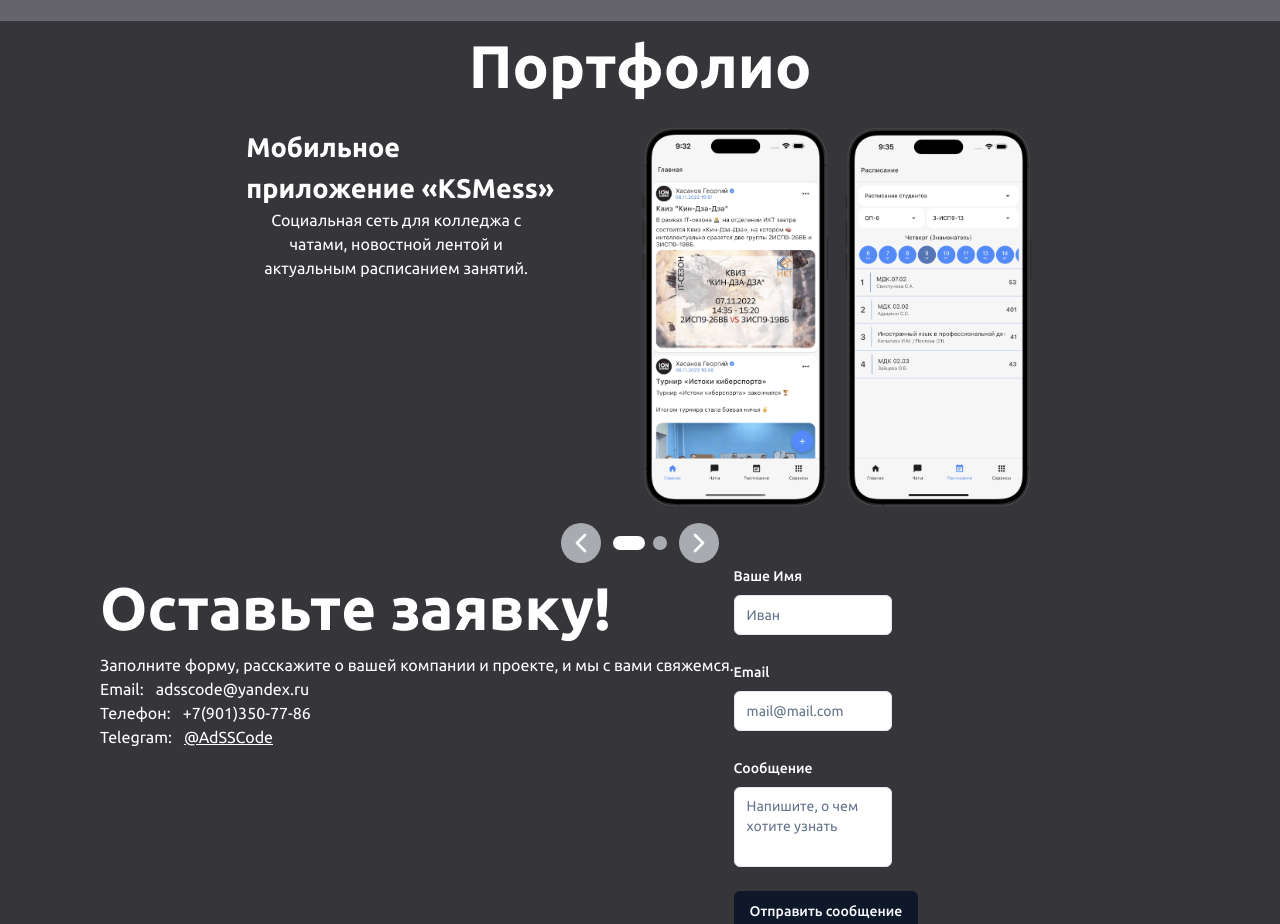
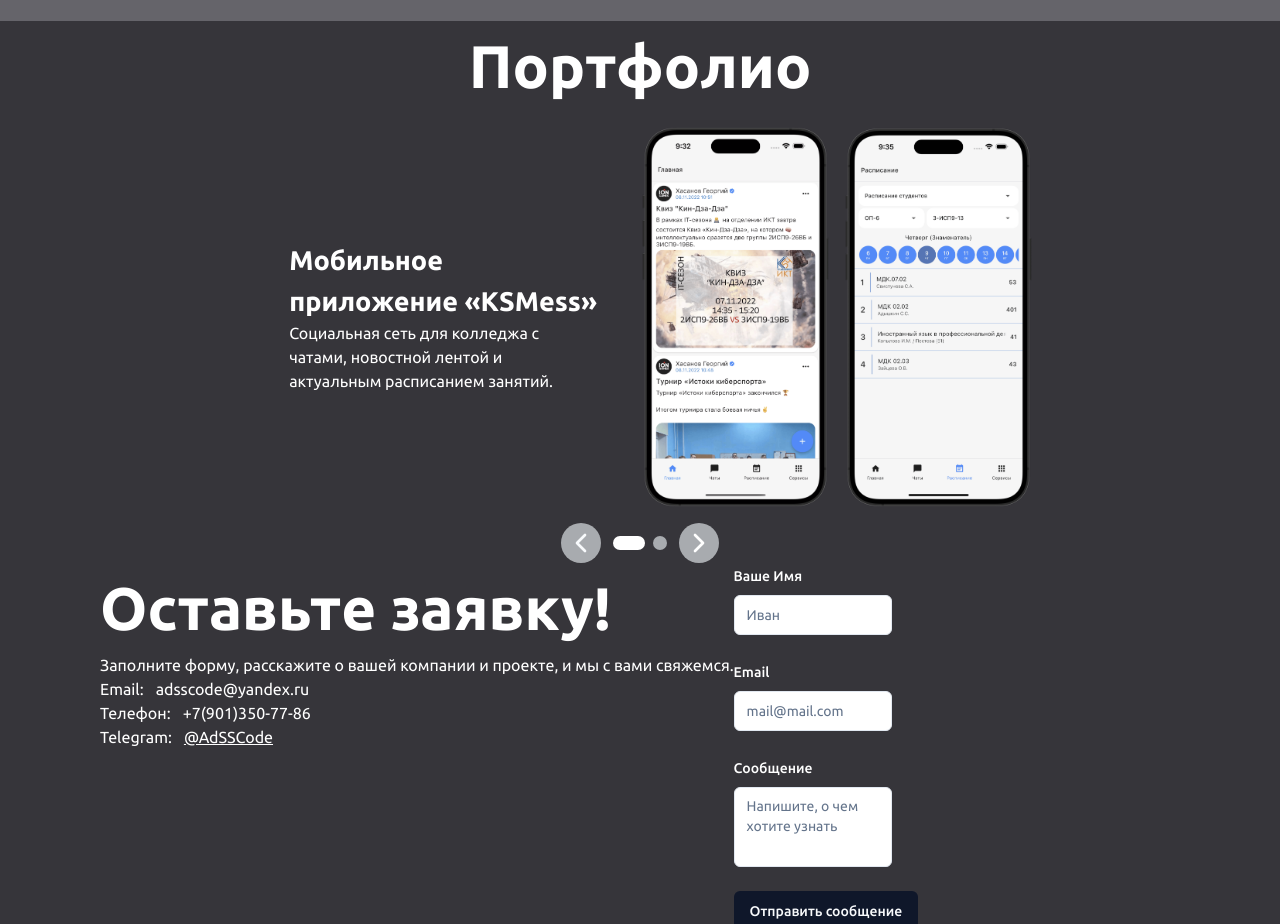
Before and after one commit to OneDeadL1ne/Adss, a React (Vite) app: page / in a window 1280 px wide. Shown: the part 1380-2304 px from the top of the page. Built offline with nearby package versions, Linux system fonts and the light colour scheme.

Commit message:
update portfolio

```diff
--- a/src/components/Portfolio.tsx
+++ b/src/components/Portfolio.tsx
@@ -39,15 +39,17 @@ export default function Portfolio() {
 							<CarouselItem key={1}>
 								<div className="flex h-full items-center justify-center">
 									<div className="grid  @[900px]:grid-cols-2">
-										<div className="order-1 justify-center ">
+										<div className="order-1 flex justify-center items-center">
+											<div>
 												<p className="text-wrap text-center @[900px]:text-start text-[27px] font-bold">
 													Мобильное <br />
 													приложение «KSMess»
 												</p>
-											<p className="w-[300px] text-wrap text-center">
+												<p className="w-[300px] text-wrap text-center  @[900px]:text-start">
 													Социальная сеть для колледжа с чатами, новостной
 													лентой и актуальным расписанием занятий.
 												</p>
+											</div>
 										</div>
 
 										<div className="flex justify-center gap-3 order-2">
@@ -66,16 +68,19 @@ export default function Portfolio() {
 							<CarouselItem key={2}>
 								<div className="flex h-full items-center justify-center">
 									<div className="grid  @[900px]:grid-cols-2">
-										<div className="order-1 justify-center ">
+										<div className="order-1 flex justify-center items-center">
+											<div>
 												<p className="text-wrap text-center @[900px]:text-start text-[27px] font-bold">
 													Мобильное приложение <br />
 													«Осталось до»
 												</p>
-											<p className="w-[300px] text-wrap text-center">
-												Мобильное приложение позволяет отслеживать все свои
-												важные события: отпуск, день рождения, годовщину,
-												окончание учебы, концерт и многое другое.
+												<p className="w-[300px] text-wrap text-center  @[900px]:text-start">
+													Мобильное приложение позволяет отслеживать все
+													свои важные события: отпуск, день рождения,
+													годовщину, окончание учебы, концерт и многое
+													другое.
 												</p>
+											</div>
 										</div>
 										<div className="flex justify-center gap-3 order-2">
 											<img
```
Lines whose indentation alone changed are shown as unchanged.
